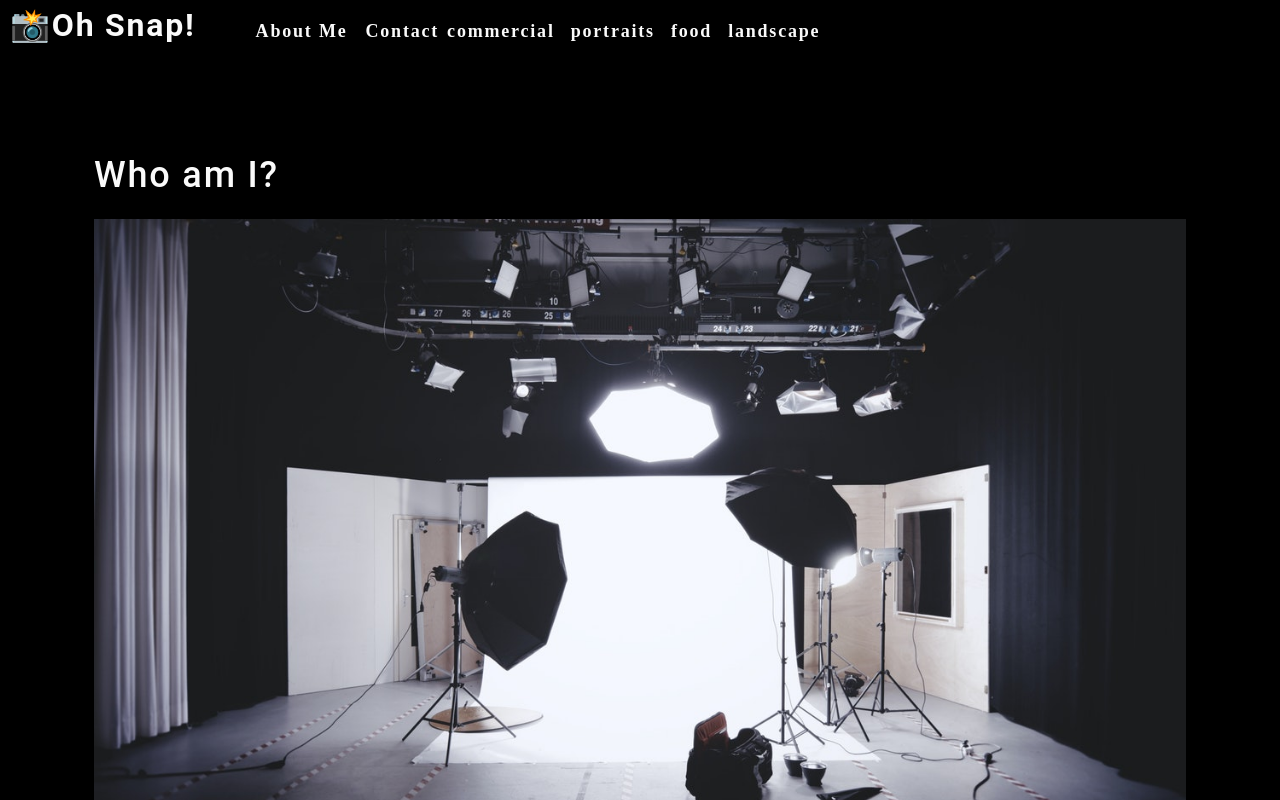
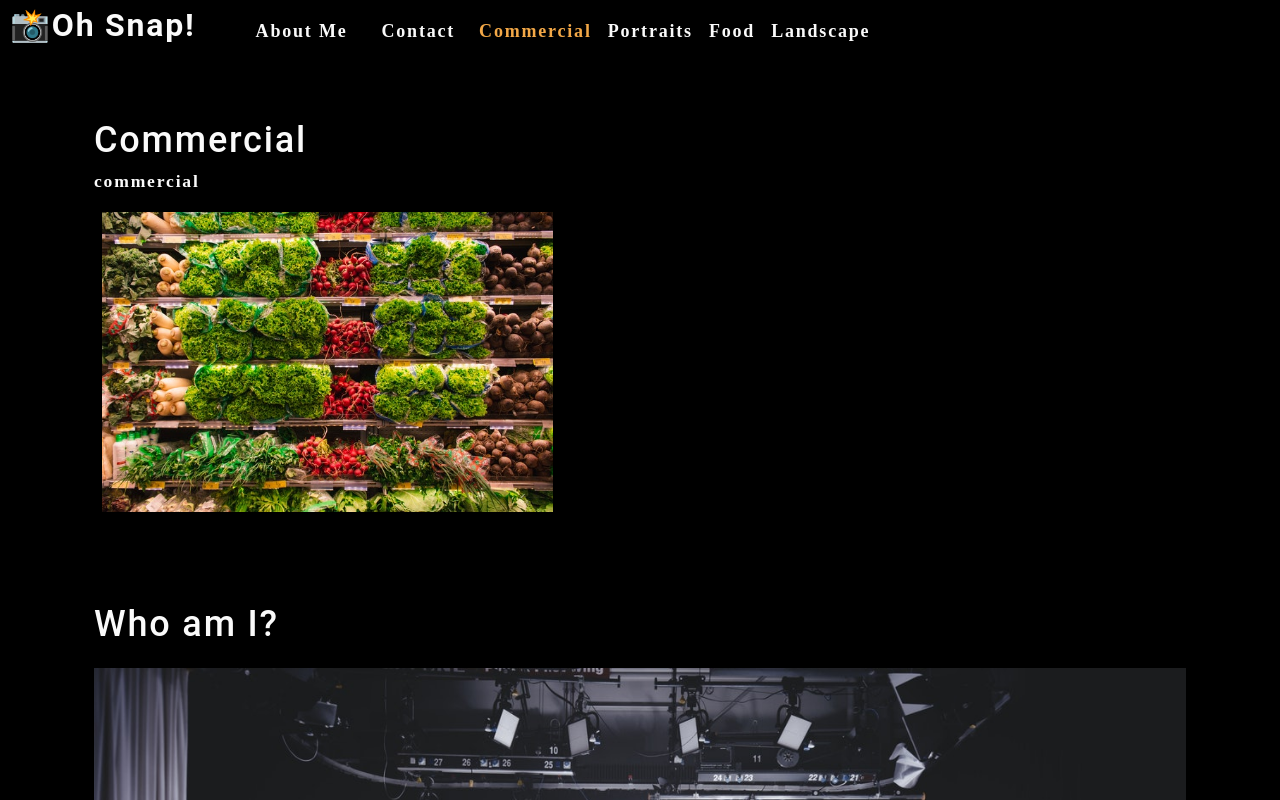
Before and after one commit to Demsley1/photo-port, a React (Create React App) app: page / in a window 1280 px wide. Shown: the top 800 px of the page. Built offline with nearby package versions, Linux system fonts and the light colour scheme.

Commit message:
added gallery section, implemented hooks to pass category name into virtual DOM for both nav and galleries

```diff
--- a/package.json
+++ b/package.json
@@ -17,8 +17,6 @@
   },
   "eslintConfig": {
     "extends": [
-      "react-app",
-      "react-app/jest"
     ]
   },
   "browserslist": {
--- a/src/App.js
+++ b/src/App.js
@@ -1,14 +1,35 @@
-import React from 'react';
+import React, { useState } from 'react';
 import About from './components/About'
 import Nav from './components/Nav'
+import Gallery from './components/Gallery'
 import './App.css';
 
 function App() {
+  const [ categories ] = useState([
+    {
+      name: "commercial",
+      description: "Photos of grocery stores, food trucks, and other commercial projects"
+    },
+    { name: "portraits", description: "Portraits of people in my life" },
+    { name: "food", description: "Delicious delicacies" },
+    {
+        name: "landscape",
+        description: "Fields, farmhouses, waterfalls, and the beauty of nature",
+    },
+  ]);
+  const [currentCategory, setCurrentCategory ] = useState(categories[0])
   return (
     <div>
-      <Nav></Nav>
+      <Nav
+        categories={categories}
+        setCurrentCategory={setCurrentCategory}
+        currentCategory={currentCategory}
+      ></Nav>
       <main>
-        <About></About>
+        <div>
+          <Gallery></Gallery>
+          <About></About>
+        </div>
       </main>
     </div>
   );
--- /dev/null
+++ b/src/components/Gallery/index.js
@@ -0,0 +1,21 @@
+import React from 'react';
+import { capitalizeFirstLetter } from '../../utils/helpers';
+import photo from "../../assets/small/commercial/0.jpg";
+
+function Gallery(props) {
+    const currentCategory = {
+        name: "commercial",
+        description: "Photos of grocery stores, food trucks, and other commercial projects",
+    };
+    return (
+        <section>
+            <h1>{capitalizeFirstLetter(currentCategory.name)}</h1>
+            <p>{currentCategory.name}</p>
+            <div className="flex-row">
+                <img className="img-thumbnail mx-1" alt="Commercial Example" src={photo}/>
+            </div>
+        </section>
+    );
+}
+
+export default Gallery;
--- a/src/components/Nav/index.js
+++ b/src/components/Nav/index.js
@@ -1,22 +1,17 @@
-import React from "react";
-const categories = [
-    {
-        name: "commercial",
-        description: "Photos of grocery stores, food trucks, and other commercial projects"
-    },
-    { name: "portraits", description: "Portraits of people in my life" },
-    { name: "food", description: "Delicious delicacies" },
-    {
-        name: "landscape",
-        description: "Fields, farmhouses, waterfalls, and the beauty of nature",
-    },
-];
+import React, { useEffect } from "react";
+import { capitalizeFirstLetter  } from "../../utils/helpers";
 
-function categorySelected(name){
-    console.log(`${name} was clicked and is very excited about it!!!`)
-}
+function Nav(props) {
+    const {
+        categories = [],
+        setCurrentCategory,
+        currentCategory
+     } = props;
 
-function Nav() {
+    useEffect(() => {
+        document.title = capitalizeFirstLetter(currentCategory.name);
+    }, [currentCategory]);
+
     return (
         <header className="flex-row px-1">
             <h2>
@@ -31,20 +26,22 @@
                             About Me
                         </a>
                     </li>
-                    <li>
+                    <li className="mx-2">
                         <span>Contact</span>
                     </li>
                     {categories.map((category) => (
-                        <li className="mx-1" key={category.name}>
-                            <span onClick={() => categorySelected(category.name)}>
-                                {category.name}
+                        <li className={`mx-1 ${currentCategory.name === category.name && 'navActive'}`}
+                        key={category.name}>
+                            <span onClick={() => {
+                                setCurrentCategory(category)
+                            }}>{capitalizeFirstLetter(category.name)}
                             </span>
                         </li>
                     ))}
                 </ul>
             </nav>
         </header>
-    )
+    );
 }
 
 export default Nav;
```
